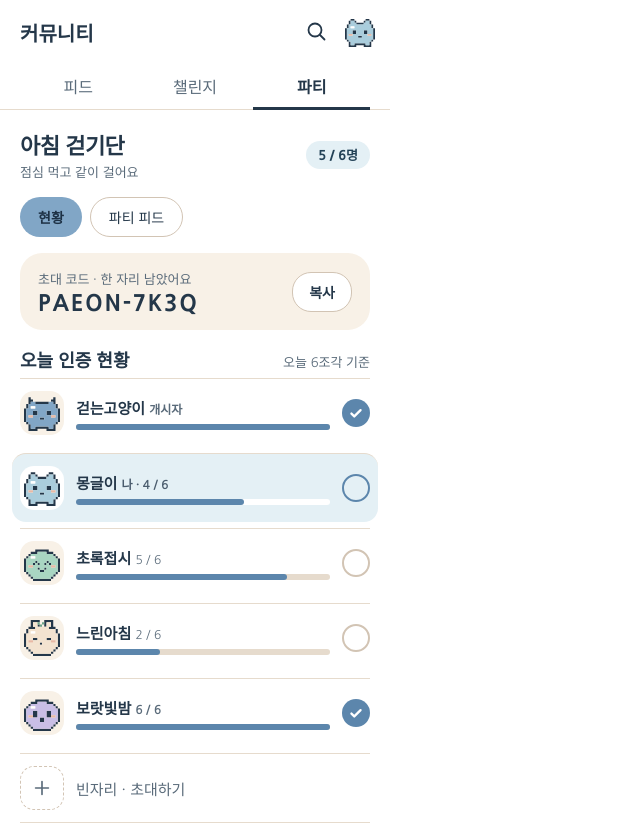
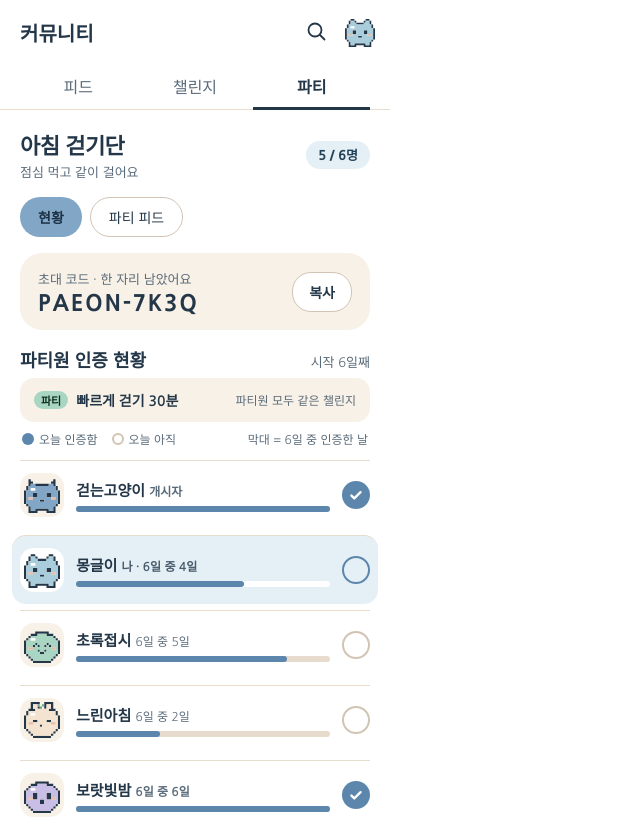
Before and after one commit to AI-HealthCare-06/AH_06_03, a plain HTML site: page design/redesign-2026-10/PartyHome.dc.html in a window 1280 px wide. Shown: the top 832 px of the page, without its empty margins (0-640 px from the left). Drawn offline with Linux system fonts and the light colour scheme; a script that the page names is missing.

Commit message:
design: 파티 현황 — 챌린지 이름·범례·누적 일수 표기
Co-Authored-By: Claude Sonnet 5.5 <noreply@anthropic.com>

```diff
--- a/design/redesign-2026-10/PartyHome.dc.html
+++ b/design/redesign-2026-10/PartyHome.dc.html
@@ -48,7 +48,9 @@ a{color:inherit;text-decoration:none}
 
     <!-- 오늘 인증 -->
     <div style="display: flex; flex-direction: column; gap: 6px">
-      <div style="display: flex; align-items: baseline; justify-content: space-between"><span style="font-size: 18px; font-weight: 800">오늘 인증 현황</span><span style="font-size: 13px; color: #5A6B7A">오늘 6조각 기준</span></div>
+      <div style="display: flex; align-items: baseline; justify-content: space-between"><span style="font-size: 18px; font-weight: 800">파티원 인증 현황</span><span style="font-size: 13px; color: #5A6B7A">시작 6일째</span></div>
+      <div style="display: flex; align-items: center; gap: 8px; background: #F8F1E7; border-radius: 14px; padding: 12px 14px"><span style="height: 18px; padding: 0 7px; border-radius: 9px; background: #A9D6C2; color: #0F2E20; font-size: 11px; font-weight: 800; display: inline-flex; align-items: center">파티</span><span style="font-size: 14px; font-weight: 700">빠르게 걷기 30분</span><span style="font-size: 12px; color: #5A6B7A; margin-left: auto">파티원 모두 같은 챌린지</span></div>
+      <div style="display: flex; align-items: center; gap: 14px; font-size: 12px; color: #5A6B7A; padding: 2px 2px 6px"><span style="display: inline-flex; align-items: center; gap: 5px"><span style="width: 12px; height: 12px; border-radius: 6px; background: #5C86AC; display: inline-block"></span>오늘 인증함</span><span style="display: inline-flex; align-items: center; gap: 5px"><span style="width: 12px; height: 12px; box-sizing: border-box; border-radius: 6px; border: 2px solid #D2C4B4; display: inline-block"></span>오늘 아직</span><span style="margin-left: auto">막대 = 6일 중 인증한 날</span></div>
       <div style="display: flex; align-items: center; gap: 12px; min-height: 68px; border-top: 1px solid #E6DBCD">
         <span style="width: 44px; height: 44px; border-radius: 14px; background: #F8F1E7; display: flex; align-items: center; justify-content: center; flex: none"><svg width="36" height="36" viewBox="0 0 16 16" aria-hidden="true"><use href="#av1"></use></svg></span>
         <div style="flex: 1; display: flex; flex-direction: column; gap: 6px"><span style="font-size: 15px; font-weight: 700">걷는고양이 <span style="font-size: 12px; font-weight: 700; color: #5A6B7A">개시자</span></span><div style="height: 6px; border-radius: 3px; background: #E6DBCD"><div style="width: 100%; height: 6px; border-radius: 3px; background: #5C86AC"></div></div></div>
@@ -56,22 +58,22 @@ a{color:inherit;text-decoration:none}
       </div>
       <div style="display: flex; align-items: center; gap: 12px; min-height: 68px; border-top: 1px solid #E6DBCD; background: #E4F0F5; margin: 0 -8px; padding: 0 8px; border-radius: 14px">
         <span style="width: 44px; height: 44px; border-radius: 14px; background: #FFFFFF; display: flex; align-items: center; justify-content: center; flex: none"><svg width="36" height="36" viewBox="0 0 16 16" aria-hidden="true"><use href="#av4"></use></svg></span>
-        <div style="flex: 1; display: flex; flex-direction: column; gap: 6px"><span style="font-size: 15px; font-weight: 800">몽글이 <span style="font-size: 12px; font-weight: 700; color: #4A5C6D">나 · 4 / 6</span></span><div style="height: 6px; border-radius: 3px; background: #FFFFFF"><div style="width: 66%; height: 6px; border-radius: 3px; background: #5C86AC"></div></div></div>
+        <div style="flex: 1; display: flex; flex-direction: column; gap: 6px"><span style="font-size: 15px; font-weight: 800">몽글이 <span style="font-size: 12px; font-weight: 700; color: #4A5C6D">나 · 6일 중 4일</span></span><div style="height: 6px; border-radius: 3px; background: #FFFFFF"><div style="width: 66%; height: 6px; border-radius: 3px; background: #5C86AC"></div></div></div>
         <span style="width: 28px; height: 28px; box-sizing: border-box; border-radius: 14px; border: 2px solid #5C86AC"></span>
       </div>
       <div style="display: flex; align-items: center; gap: 12px; min-height: 68px; border-top: 1px solid #E6DBCD">
         <span style="width: 44px; height: 44px; border-radius: 14px; background: #F8F1E7; display: flex; align-items: center; justify-content: center; flex: none"><svg width="36" height="36" viewBox="0 0 16 16" aria-hidden="true"><use href="#av2"></use></svg></span>
-        <div style="flex: 1; display: flex; flex-direction: column; gap: 6px"><span style="font-size: 15px; font-weight: 700">초록접시 <span style="font-size: 12px; font-weight: 500; color: #5A6B7A">5 / 6</span></span><div style="height: 6px; border-radius: 3px; background: #E6DBCD"><div style="width: 83%; height: 6px; border-radius: 3px; background: #5C86AC"></div></div></div>
+        <div style="flex: 1; display: flex; flex-direction: column; gap: 6px"><span style="font-size: 15px; font-weight: 700">초록접시 <span style="font-size: 12px; font-weight: 500; color: #5A6B7A">6일 중 5일</span></span><div style="height: 6px; border-radius: 3px; background: #E6DBCD"><div style="width: 83%; height: 6px; border-radius: 3px; background: #5C86AC"></div></div></div>
         <span style="width: 28px; height: 28px; box-sizing: border-box; border-radius: 14px; border: 2px solid #D2C4B4"></span>
       </div>
       <div style="display: flex; align-items: center; gap: 12px; min-height: 68px; border-top: 1px solid #E6DBCD">
         <span style="width: 44px; height: 44px; border-radius: 14px; background: #F8F1E7; display: flex; align-items: center; justify-content: center; flex: none"><svg width="36" height="36" viewBox="0 0 16 16" aria-hidden="true"><use href="#av3"></use></svg></span>
-        <div style="flex: 1; display: flex; flex-direction: column; gap: 6px"><span style="font-size: 15px; font-weight: 700">느린아침 <span style="font-size: 12px; font-weight: 500; color: #5A6B7A">2 / 6</span></span><div style="height: 6px; border-radius: 3px; background: #E6DBCD"><div style="width: 33%; height: 6px; border-radius: 3px; background: #5C86AC"></div></div></div>
+        <div style="flex: 1; display: flex; flex-direction: column; gap: 6px"><span style="font-size: 15px; font-weight: 700">느린아침 <span style="font-size: 12px; font-weight: 500; color: #5A6B7A">6일 중 2일</span></span><div style="height: 6px; border-radius: 3px; background: #E6DBCD"><div style="width: 33%; height: 6px; border-radius: 3px; background: #5C86AC"></div></div></div>
         <span style="width: 28px; height: 28px; box-sizing: border-box; border-radius: 14px; border: 2px solid #D2C4B4"></span>
       </div>
       <div style="display: flex; align-items: center; gap: 12px; min-height: 68px; border-top: 1px solid #E6DBCD">
         <span style="width: 44px; height: 44px; border-radius: 14px; background: #F8F1E7; display: flex; align-items: center; justify-content: center; flex: none"><svg width="36" height="36" viewBox="0 0 16 16" aria-hidden="true"><use href="#av5"></use></svg></span>
-        <div style="flex: 1; display: flex; flex-direction: column; gap: 6px"><span style="font-size: 15px; font-weight: 700">보랏빛밤 <span style="font-size: 12px; font-weight: 700; color: #5A6B7A">6 / 6</span></span><div style="height: 6px; border-radius: 3px; background: #E6DBCD"><div style="width: 100%; height: 6px; border-radius: 3px; background: #5C86AC"></div></div></div>
+        <div style="flex: 1; display: flex; flex-direction: column; gap: 6px"><span style="font-size: 15px; font-weight: 700">보랏빛밤 <span style="font-size: 12px; font-weight: 700; color: #5A6B7A">6일 중 6일</span></span><div style="height: 6px; border-radius: 3px; background: #E6DBCD"><div style="width: 100%; height: 6px; border-radius: 3px; background: #5C86AC"></div></div></div>
         <span style="width: 28px; height: 28px; border-radius: 14px; background: #5C86AC; color: #FFFFFF; display: flex; align-items: center; justify-content: center"><svg width="16" height="16" viewBox="0 0 14 14" fill="none" stroke="currentColor" stroke-width="2" stroke-linecap="round" stroke-linejoin="round" aria-hidden="true"><path d="M3 7.5l2.5 2.5L11 4.5"></path></svg></span>
       </div>
       <div style="display: flex; align-items: center; gap: 12px; min-height: 68px; border-top: 1px solid #E6DBCD; border-bottom: 1px solid #E6DBCD">
```
